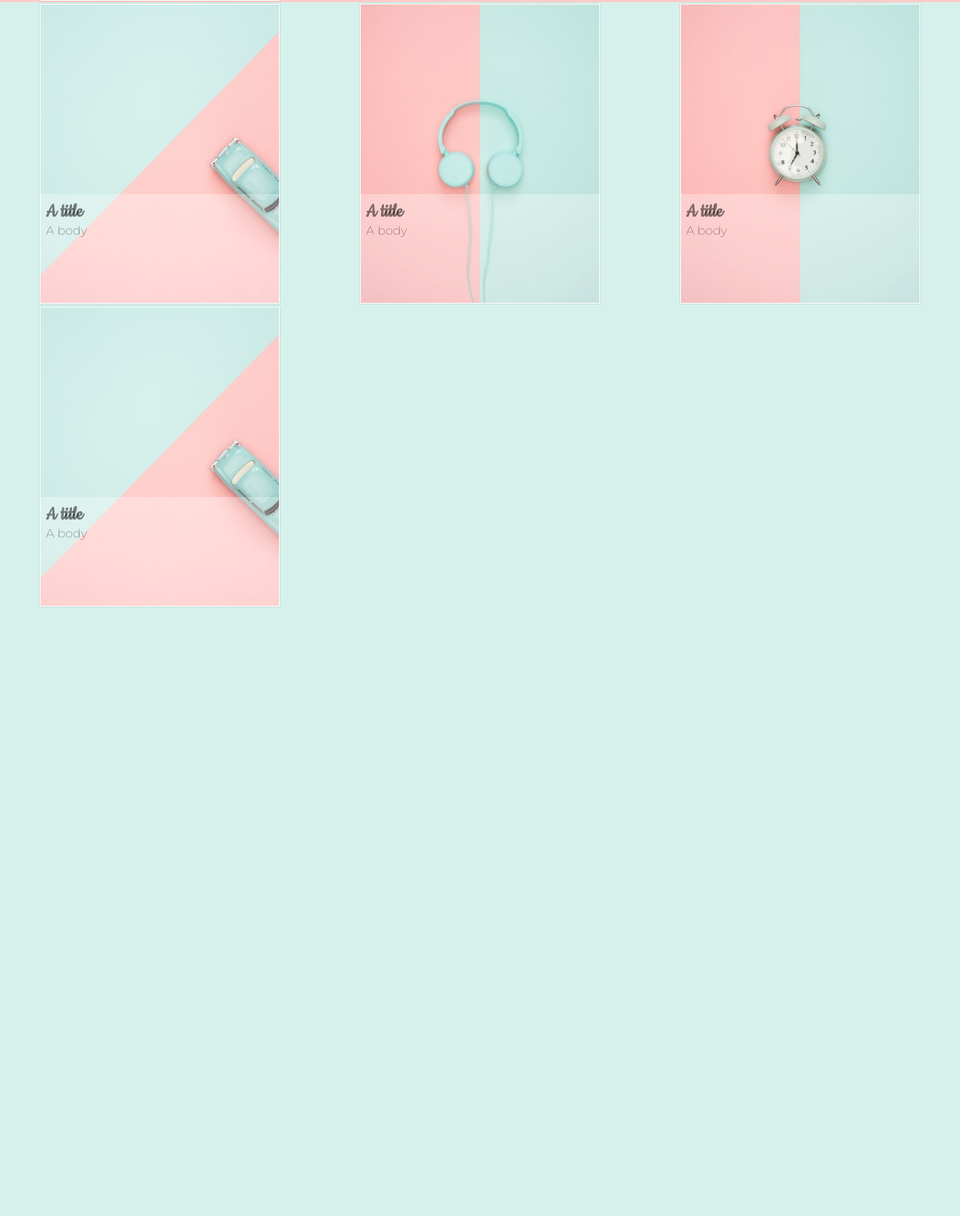
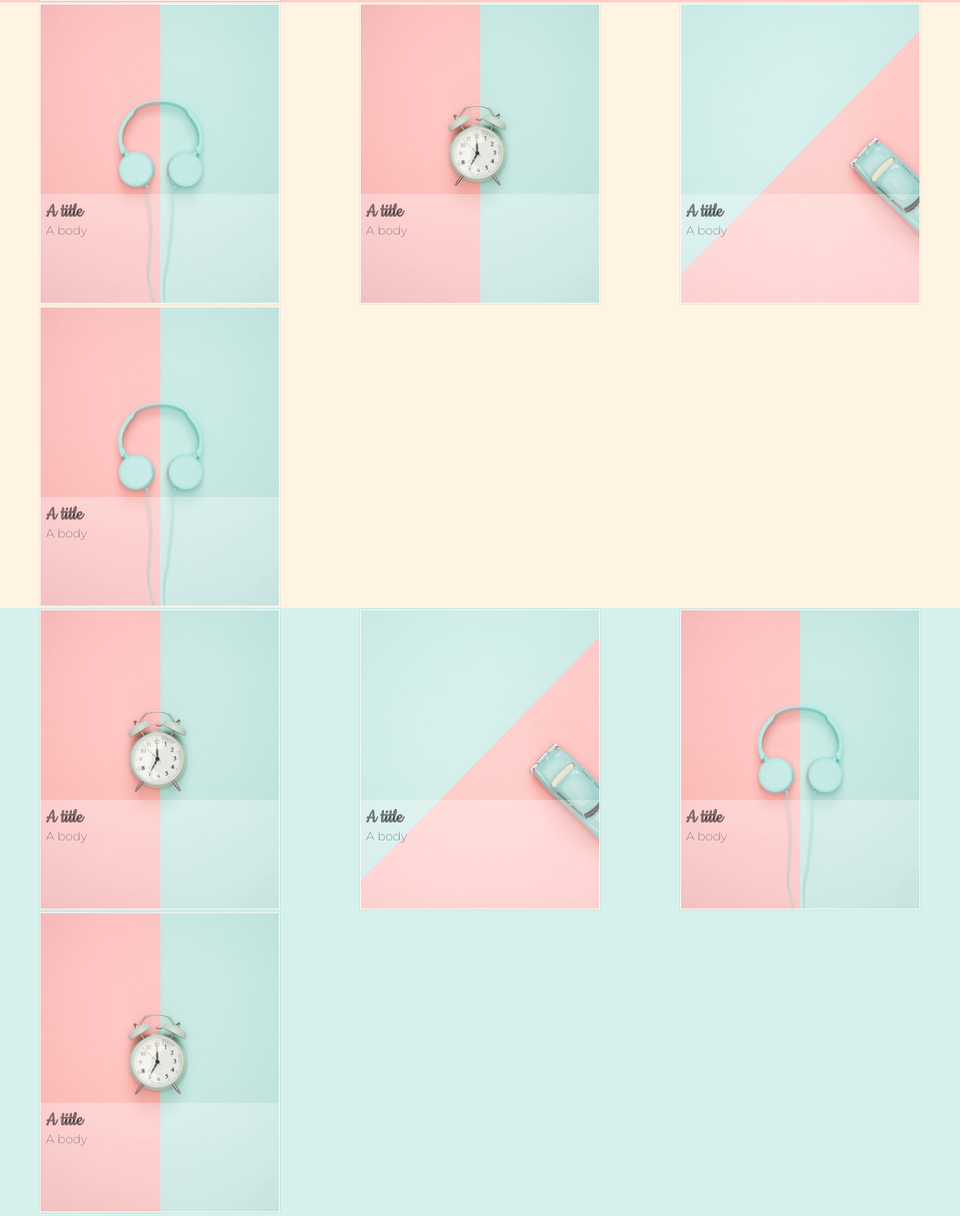
Before and after one commit to OneMuppet/onemuppet.github.io, a website with bundled scripts: page index.html in a window 1280 px wide. Shown: the part 862-2484 px from the top of the page at 75% size. Before the commit the page ends 1787 px from the top, so only its background shows below. Built offline with nearby package versions, Linux system fonts and the light colour scheme.

Commit message:
added color array and modulus loop

```diff
--- a/components/tq-section-list.js
+++ b/components/tq-section-list.js
@@ -2,9 +2,10 @@ class TqSectionList extends HTMLElement {
 
   constructor() {
     super()
-    this._data;
+    this._data; // TODO add posibility to push new section...
     this.render = this.render.bind(this)
     this.updateNav = this.updateNav.bind(this)
+    this.colors = ['var(--bottom)', '#FFF4E2', 'var(--top)'];
     this.navButtons = [];
     this.activeSection;
     this.activeButton;
@@ -58,10 +59,11 @@ class TqSectionList extends HTMLElement {
   updateNav() {
     let counter = 0
     for (let section of this.sections) {
+      section.style.backgroundColor = this.colors[counter % this.colors.length]
       let id = `section-${counter}`;
       let btn = document.createElement('a')
       btn.href = `#${id}`
-      btn.style.background = `${getComputedStyle(section, null).backgroundColor}`;
+      btn.style.background = section.style.backgroundColor;//`${getComputedStyle(section, null).backgroundColor}`;
       this.navButtons.push(btn)
       this.nav.appendChild(btn)
       section.id = id;
--- a/index.html
+++ b/index.html
@@ -83,6 +83,33 @@
         </tq-section>
         <tq-section>
           <tq-card>
+            <img slot="img" src="images/card-2.jpg" />
+            <h3 slot="title">A title</h3>
+            <div slot="body">A body</div>
+          </tq-card>
+          <tq-card>
+            <img slot="img" src="images/card-3.jpg" />
+            <h3 slot="title">A title</h3>
+            <div slot="body">A body</div>
+          </tq-card>
+          <tq-card>
+            <img slot="img" src="images/card-1.jpg" />
+            <h3 slot="title">A title</h3>
+            <div slot="body">A body</div>
+          </tq-card>
+          <tq-card>
+            <img slot="img" src="images/card-2.jpg" />
+            <h3 slot="title">A title</h3>
+            <div slot="body">A body</div>
+          </tq-card>
+        </tq-section>
+        <tq-section>
+          <tq-card>
+            <img slot="img" src="images/card-3.jpg" />
+            <h3 slot="title">A title</h3>
+            <div slot="body">A body</div>
+          </tq-card>
+          <tq-card>
             <img slot="img" src="images/card-1.jpg" />
             <h3 slot="title">A title</h3>
             <div slot="body">A body</div>
@@ -97,11 +124,6 @@
             <h3 slot="title">A title</h3>
             <div slot="body">A body</div>
           </tq-card>
-          <tq-card>
-            <img slot="img" src="images/card-1.jpg" />
-            <h3 slot="title">A title</h3>
-            <div slot="body">A body</div>
-          </tq-card>
         </tq-section>
       </tq-section-list>
     </div>
```
